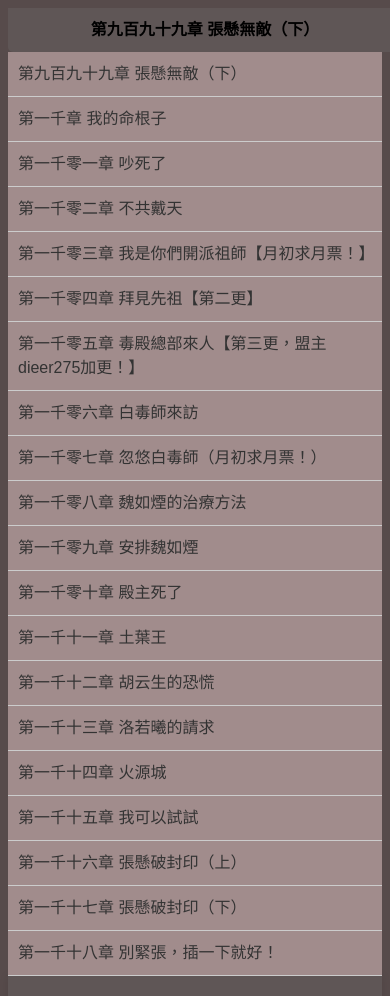
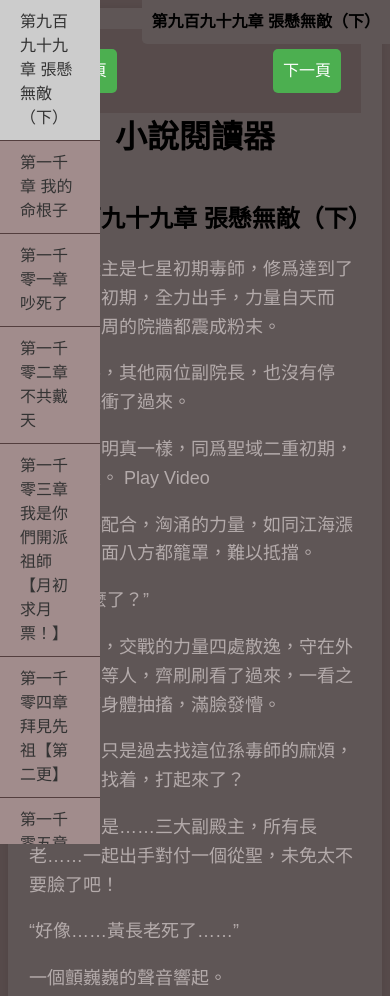
Before and after one commit to rabbit0511/MyDiscord, a plain HTML site: page 1000~1019novel.html in a window 390 px wide. Shown: the top 996 px of the page. Drawn offline with Linux system fonts and the light colour scheme.

Commit message:
novel.css

```diff
--- a/novel.css
+++ b/novel.css
@@ -73,7 +73,7 @@ h1 {
   position: fixed;
   top: 0;
   left: 0;
-  width: 200px;
+  width: 100px;
   height: 100vh;
   overflow-y: scroll;
   background-color: #a18c8c;
@@ -117,33 +117,3 @@ a:hover {
 .menu::-webkit-scrollbar {
   display: none;
   /* 在WebKit瀏覽器上隱藏滾動條 */
-}
-
-@media (max-width: 767px) {
-  .menu {
-    width: 100%;
-    height: auto;
-    position: relative;
-  }
-
-  .menu ul {
-    position: static;
-  }
-
-  .menu li {
-    border-bottom: none;
-  }
-
-  .menu a {
-    display: block;
-    padding: 10px;
-    color: #333;
-    border-bottom: 1px solid #ccc;
-  }
-
-  .current-chapter {
-    position: static;
-    width: 100%;
-    text-align: center;
-  }
-}
```
